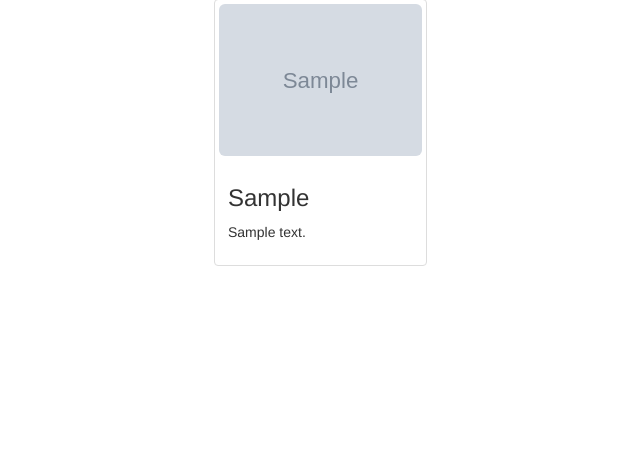
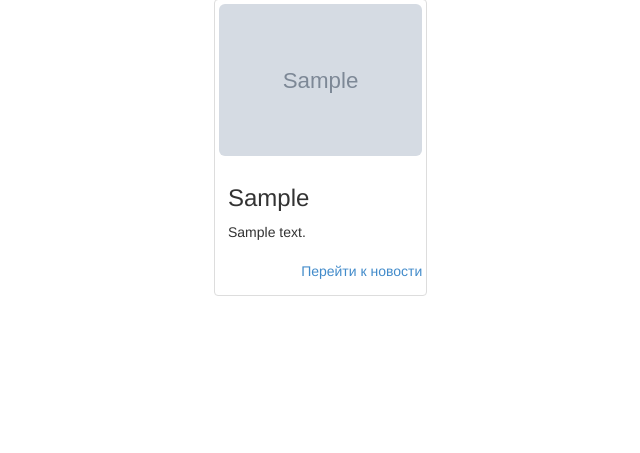
Before and after one commit to Falscroom/WofT, a PHP site: page / in a window 1280 px wide. Shown: the part 307-760 px from the top of the page, without its empty margins (76-716 px from the left). Run offline with PHP 8.4, Linux system fonts and the light colour scheme; tables that the repository leaves empty or names only in its code hold one stand-in row (values such as "Sample post"); grey boxes marked "Sample" are stand-in pictures.

Commit message:
Main 1.0_r2

```diff
--- a/application/views/main_view.php
+++ b/application/views/main_view.php
@@ -7,6 +7,7 @@
         <h3><?php print $value["caption"]; ?></h3>
         <p><?php print $value["ntext"]; ?></p>
       </div>
+      <p align="right"><a href='/news/viewnews/<?php print $value["id"]?>'>Перейти к новости</a></p>
     </div>
   </div>
   <?php } ?>
```
